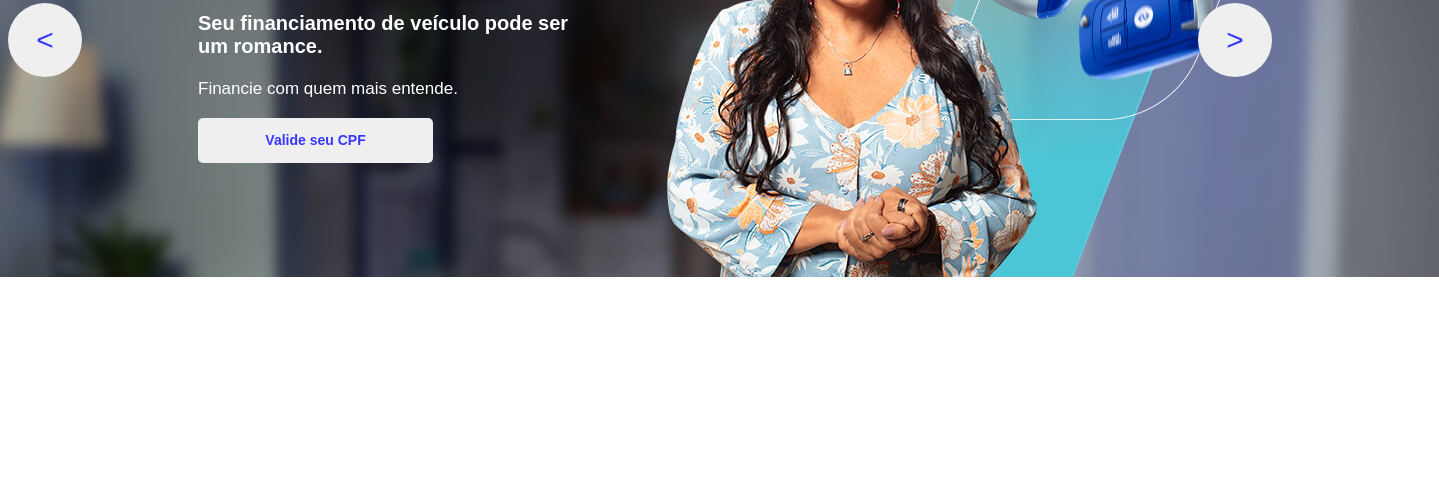
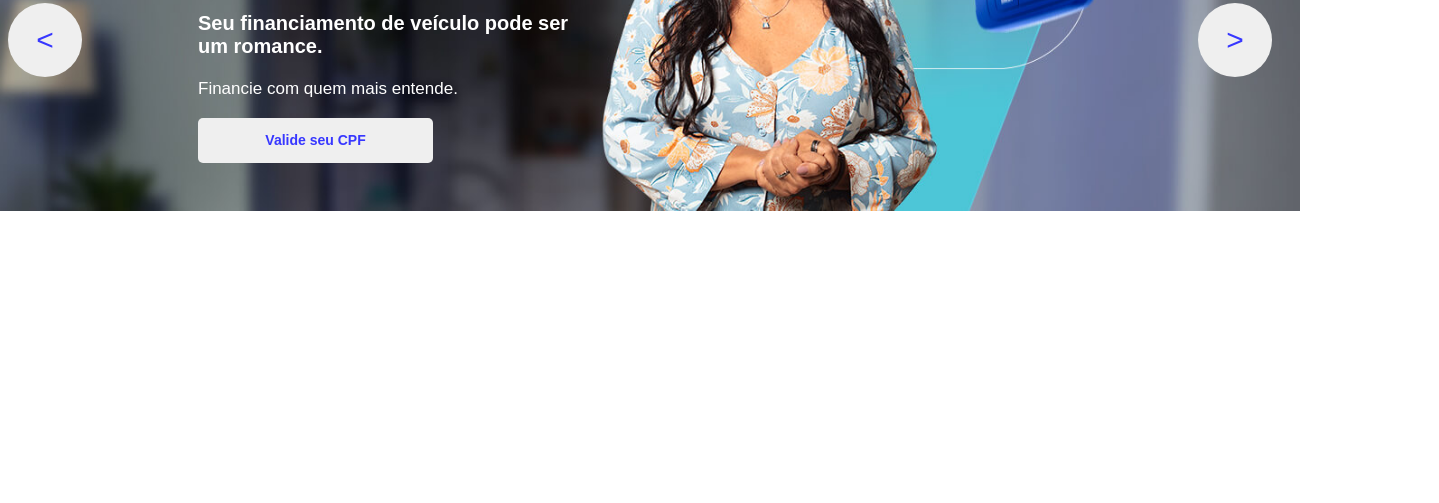
Before and after one commit to RonanMartin/frontend-Valida-CPF, a plain HTML site: page index.html in a window 1280 px wide. Shown: the part 297-800 px from the top of the page, 1439 px wide, since content can reach past the window. Drawn offline with Linux system fonts and the light colour scheme.

Commit message:
incluso width 100% no html, pois não estava lendo o width do css

```diff
--- a/Styles/Asares.css
+++ b/Styles/Asares.css
@@ -2,11 +2,13 @@
 
   .banner-principal{
     position: absolute;
-    width: 100vw;
+    width: 100%;
+    min-width: 1300px;
     top: 56px;
     right: 0px;
     left: 0px;
     z-index: 0;
+
     }
 
 
--- a/index.html
+++ b/index.html
@@ -30,17 +30,10 @@
     </div>
 
     <div class="banner-principal">
-
-      <picture>
-
-        <img srcset="imagens/capa 2.jpg" media="(min-width: 601px)">
-        <img src="imagens/capa 2.jpg"
+       <img src="imagens/capa 2.jpg"
         title="Crédito sem mistério."
         alt="Uma velha senhora feliz fazendo
-      nossa propaganda e passando credibilidade" media="(max-width: 600px)">
-
-    </picture>
-
+      nossa propaganda e passando credibilidade" style="width: 100%" >
     </div>
 
     <div class="texto-grid">
```
